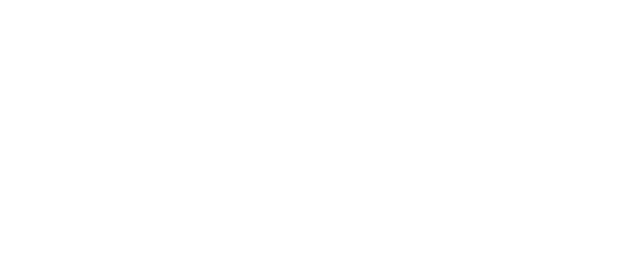
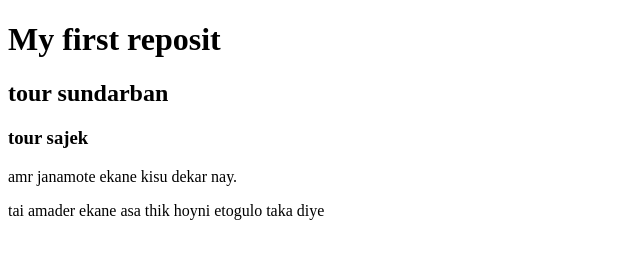
Before and after one commit to mahmud625/my-first-reposit, a plain HTML site: page index.html in a window 1280 px wide. Shown: the whole page, without its empty margins (0-640 px from the left). Drawn offline with Linux system fonts and the light colour scheme.

Commit message:
added header

```diff
--- a/index.html
+++ b/index.html
@@ -4,9 +4,13 @@
     <meta charset="UTF-8">
     <meta http-equiv="X-UA-Compatible" content="IE=edge">
     <meta name="viewport" content="width=device-width, initial-scale=1.0">
-    <title>Document</title>
+    <title>my-first-reposit</title>
 </head>
 <body>
-
+    <h1>My first reposit</h1>
+    <h2>tour sundarban</h2>
+    <h3>tour sajek</h3>
+    <p>amr janamote ekane kisu dekar nay.</p>
+    <p>tai amader ekane asa thik hoyni etogulo taka diye</p>
 </body>
 </html>
```
